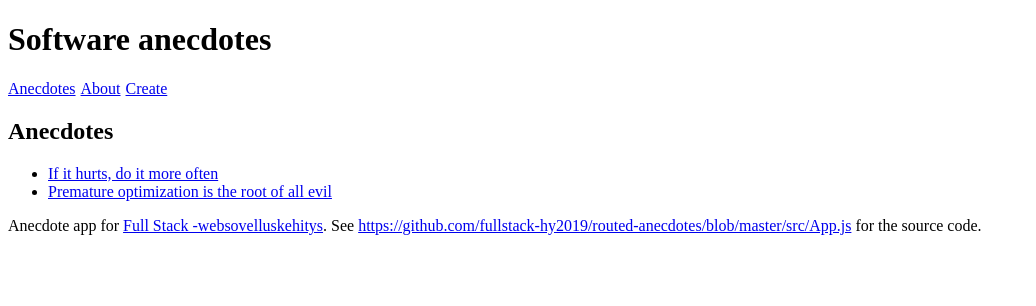
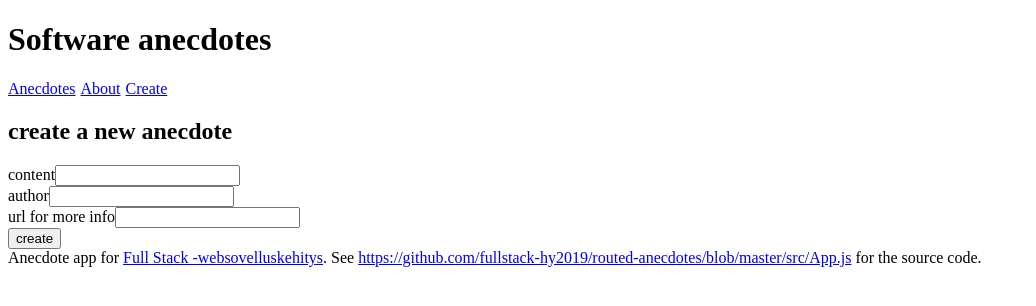
Before and after one commit to MadaraMO/FSO, a React (Create React App) app in the folder part7/anecdotes/: page /create in a window 1280 px wide. Shown: the top 306 px of the page, without its empty margins (0-1036 px from the left). Built offline with nearby package versions, Linux system fonts and the light colour scheme.

Commit message:
useHistory

```diff
--- a/part7/anecdotes/src/App.js
+++ b/part7/anecdotes/src/App.js
@@ -1,7 +1,9 @@
 import React, { useState } from 'react'
 import {
-  Switch, Route, useRouteMatch
-  // useParams,
+  Switch,
+  Route,
+  useRouteMatch,
+  useHistory
 } from 'react-router-dom'
 import Menu from './components/Menu'
 import AnecdoteList from './components/AnecdoteList'
@@ -28,7 +30,15 @@ const App = () => {
       id: '2'
     }
   ])
+
   const [notification, setNotification] = useState('')
+  const match = useRouteMatch('/anecdotes/:id')
+  const history = useHistory()
+
+
+  const anecdote = match
+    ? anecdotes.find(a => a.id === match.params.id)
+    : null
 
   const addNew = (anecdote) => {
     anecdote.id = (Math.random() * 10000).toFixed(0)
@@ -37,27 +47,24 @@ const App = () => {
     setTimeout(() => setNotification(''), 10000)
   }
 
-  // useRoute...
-  const match = useRouteMatch('/anecdotes/:id')
-  const anecdote = match
-    ? anecdotes.find(a => a.id === match.params.id)
-    : null
-
   return (
     <div>
       <h1>Software anecdotes</h1>
       <Menu />
       <p>{notification}</p>
       <Switch>
-        <Route path="/" >
+        <Route exact path="/" >
           <AnecdoteList anecdotes={anecdotes} />
-          </Route>
+        </Route>
         <Route path="/anecdotes/:id" >
           <Anecdote anecdote={anecdote} />
         </Route>
-        {/* useHist */}
-        <Route path="/create" render={({ history }) => <CreateNew history={history} addNew={addNew} />} />
-        <Route path="/about" render={() => <About />} />
+        <Route path="/create" >
+          <CreateNew history={history} addNew={addNew} />
+        </Route>
+        <Route path="/about" >
+          <About />
+        </Route>
       </Switch>
       <Footer />
     </div >
--- a/part7/anecdotes/src/components/Anecdote.js
+++ b/part7/anecdotes/src/components/Anecdote.js
@@ -2,9 +2,6 @@
 import React from 'react';
 
 const Anecdote = ({  anecdote }) => {
-
-    // const id = match.params.id
-    // const anecdote = anecdotes.find(anecdote => anecdote.id === id)
 
     return (
         <div>
```
